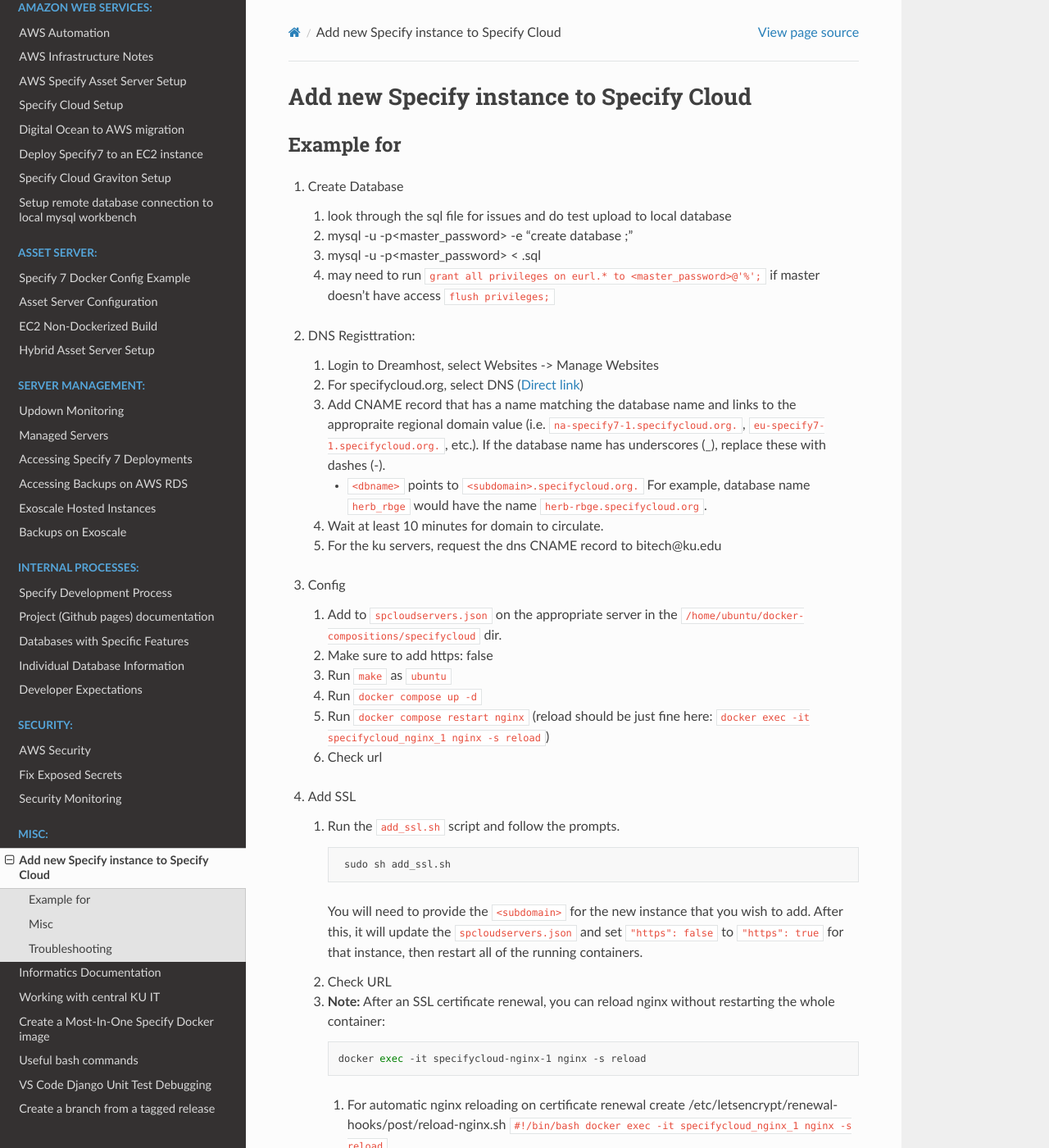
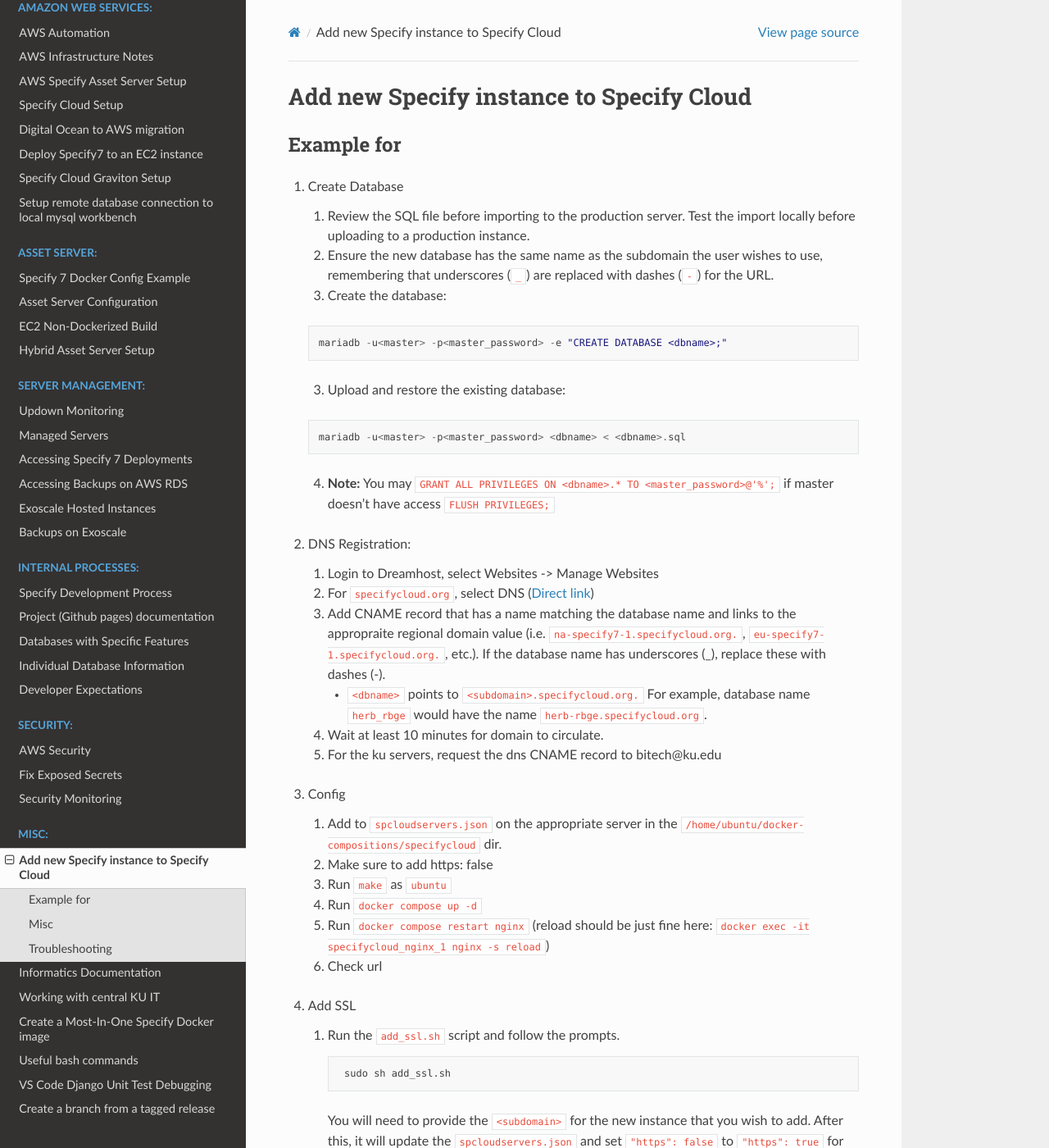
Before and after one commit to specify/specify.github.io, a Sphinx documentation site: the page built from sphinx/misc/add_new_instance_to_specify_cloud.md, in a window 1280 px wide and 1400 px high. Shown: the whole window at 82% size. Built offline with Sphinx 7.4.7 and the Read the Docs theme 2.0.0, drawn with Linux system fonts in a browser that asks for light colours; some of the changed text lies outside the part shown.

Commit message:
Improve instructions

````diff
--- a/sphinx/misc/add_new_instance_to_specify_cloud.md
+++ b/sphinx/misc/add_new_instance_to_specify_cloud.md
@@ -3,14 +3,21 @@
 ## Example for <dbname>
 
 1. Create Database
-	1. look through the sql file for issues and do test upload to local database
-	2. mysql -u<master> -p<master_password> -e "create database <dbname>;"
-	3. mysql -u<master> -p<master_password> <dbname> < <dbname>.sql
-	4. may need to run `grant all privileges on eurl.* to <master_password>@'%';` if
-       master doesn't have access `flush privileges;`
-2. DNS Registtration:
+	1. Review the SQL file before importing to the production server. Test the import locally before uploading to a production instance.
+	2. Ensure the new database has the same name as the subdomain the user wishes to use, remembering that underscores (`_`) are replaced with dashes (`-`) for the URL.
+	2. Create the database:
+	```sql
+	mariadb -u<master> -p<master_password> -e "CREATE DATABASE <dbname>;"
+	```
+	3. Upload and restore the existing database:
+	```
+	mariadb -u<master> -p<master_password> <dbname> < <dbname>.sql
+	```
+	4. **Note:** You may `GRANT ALL PRIVILEGES ON <dbname>.* TO <master_password>@'%';` if
+       master doesn't have access `FLUSH PRIVILEGES;`
+2. DNS Registration:
 	1. Login to Dreamhost, select Websites -> Manage Websites
-	2. For specifycloud.org, select DNS ([Direct link](https://panel.dreamhost.com/index.cgi?tree=domain.dashboard#/site/specifycloud.org/dns))
+	2. For `specifycloud.org`, select DNS ([Direct link](https://panel.dreamhost.com/index.cgi?tree=domain.dashboard#/site/specifycloud.org/dns))
 	3. Add CNAME record that has a name matching the database name and links to the appropraite regional domain value (i.e. `na-specify7-1.specifycloud.org.`, `eu-specify7-1.specifycloud.org.`, etc.). If the database name has underscores (_), replace these with dashes (-).
 		- `<dbname>` points to `<subdomain>.specifycloud.org.`
 		   For example, database name `herb_rbge` would have the name `herb-rbge.specifycloud.org`.
@@ -35,7 +42,7 @@
 		docker exec -it specifycloud-nginx-1 nginx -s reload
 		```
 		1. For automatic nginx reloading on certificate renewal create /etc/letsencrypt/renewal-hooks/post/reload-nginx.sh `#!/bin/bash docker exec -it specifycloud_nginx_1 nginx -s reload`
-		2. `crontab -e;` and then add the line "0 3 * * 0,2,4,6 docker exec specifycloud_nginx_1 nginx -s reload"
+		2. `crontab -e;` and then add the line `0 3 * * 0,2,4,6 docker exec specifycloud_nginx_1 nginx -s reload`
 		3. `crontab -l` to list cronjobs
 5. Add Specify Admin user credentials to the Bitwarden Vault
 7. Asset Server
````
